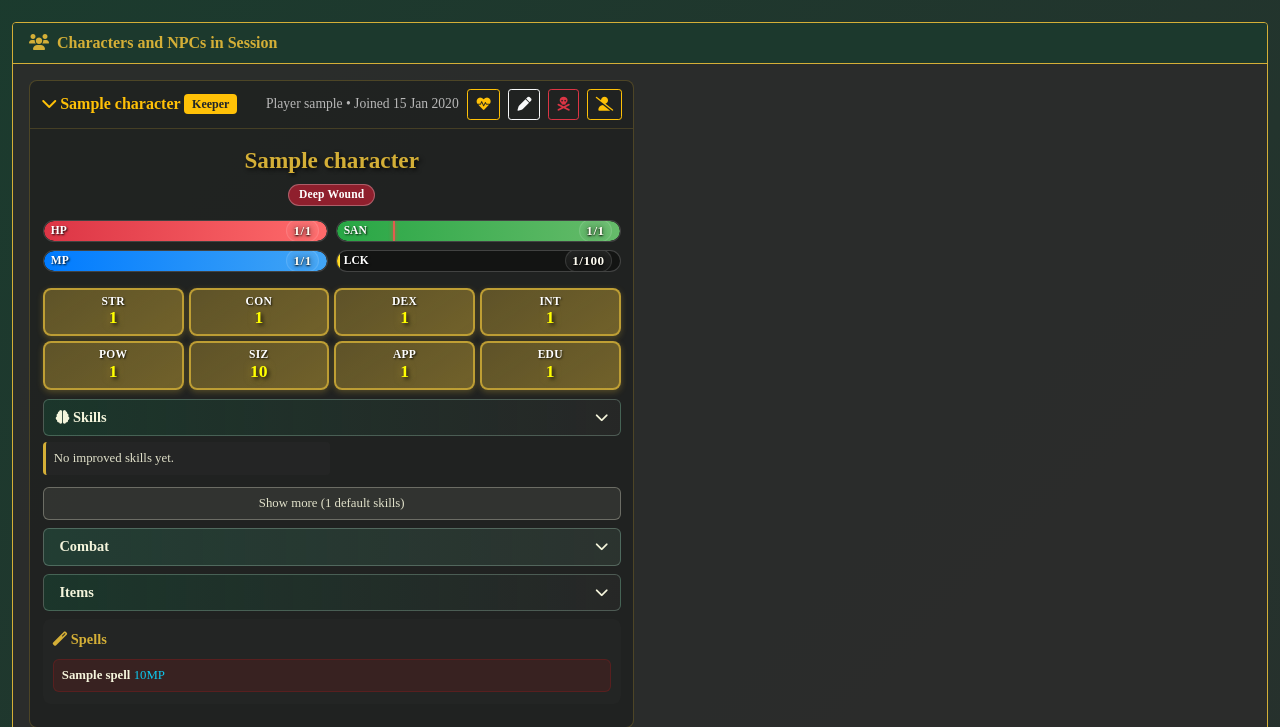
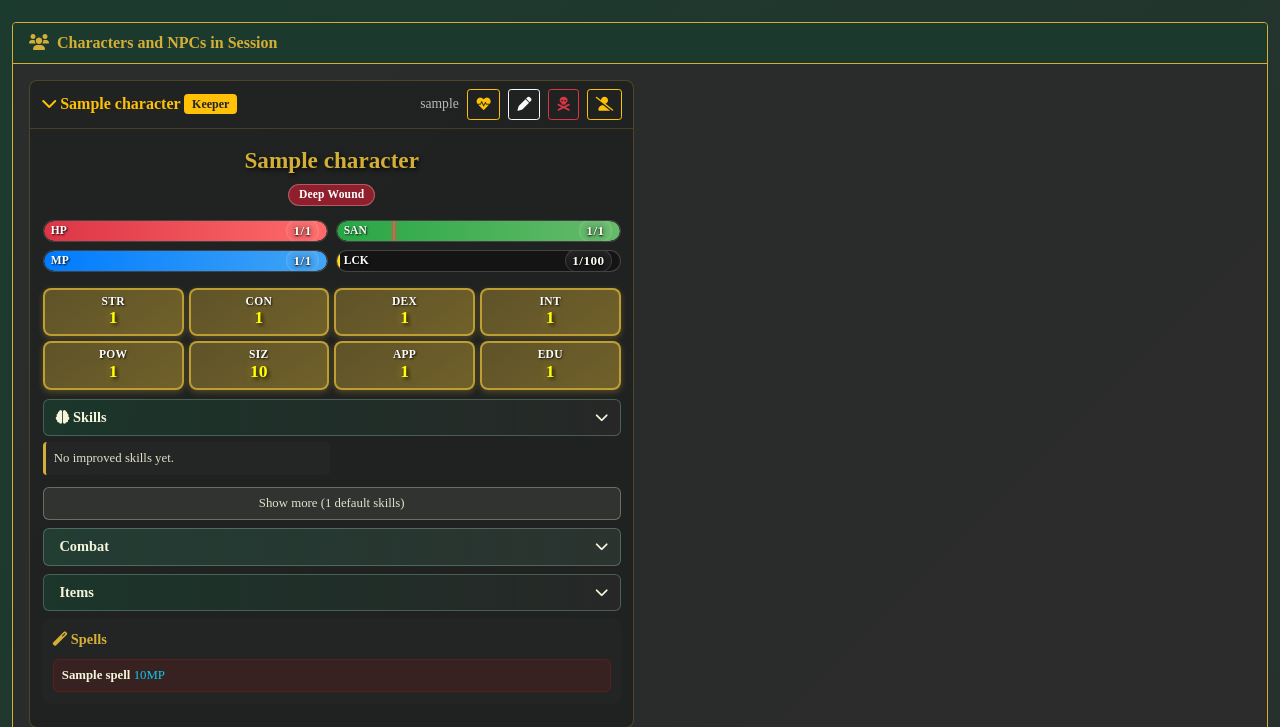
Before and after one commit to Ypurek/CallOfCthulhu-RPG-Manager, a Django app: page /scenarios/1/manage/ in a window 1280 px wide. Shown: the part 228-955 px from the top of the page. Run offline with Django 5.2, Linux system fonts and the light colour scheme; a user stored in the database is signed in; data comes from the database, SQL or seed files in the repository; tables that the repository leaves empty hold one stand-in row (values such as "Sample post"); data that the repository does not hold is empty.

Commit message:
minor fix of the session interface

```diff
--- a/templates/scenarios/manage.html
+++ b/templates/scenarios/manage.html
@@ -223,7 +223,7 @@
                     </button>
                   </div>
                   <div class="d-flex gap-2 align-items-center">
-                    <span class="cast-meta">Player {{ card.sp.player.username }} • Joined {{ card.sp.joined_at|date:"d M Y" }}</span>
+                    <span class="cast-meta">{{ card.sp.player.username }}</span>
                     <button type="button" class="btn btn-sm btn-outline-warning manage-effects-btn"
                       data-character-id="{{ card.sp.character.id }}"
                       data-character-name="{{ card.sheet.character.name }}"
```
